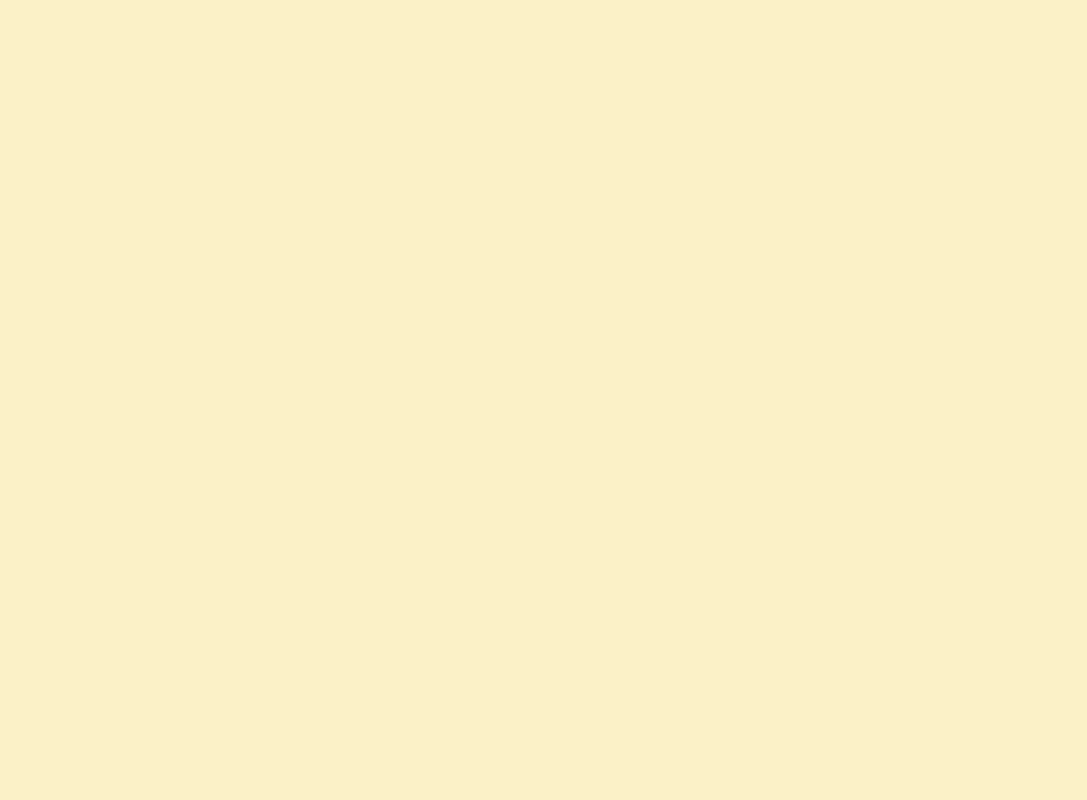
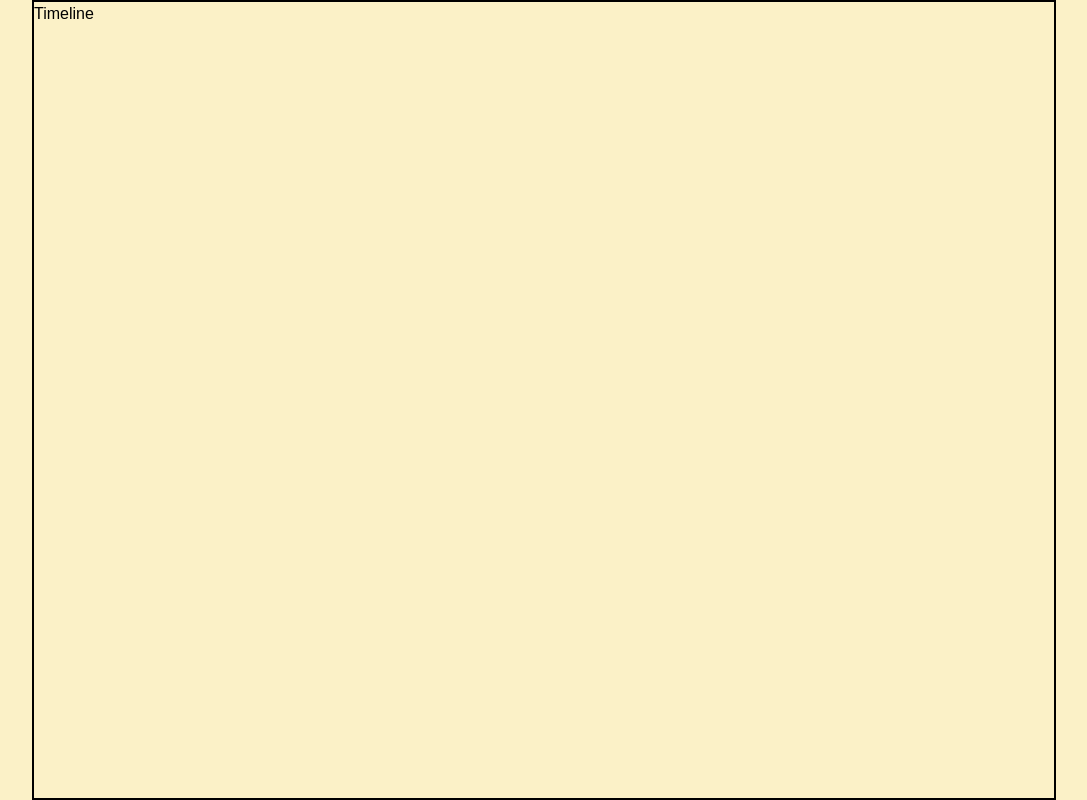
Before and after one commit to Unomars4/timeline, a React (Vite) app: page / in a window 1280 px wide. Shown: the whole page, without its empty margins (96-1183 px from the left). Built offline with nearby package versions, Linux system fonts and the light colour scheme.

Commit message:
feat: add timeline types

```diff
--- a/src/App.tsx
+++ b/src/App.tsx
@@ -1,5 +1,9 @@
 function App() {
-  return <main className="bg-light-100 dark:bg-dark-100"></main>;
+  return (
+    <main className="font-inter w-5xl min-h-screen mx-auto border-y-black border-2">
+      <h1>Timeline</h1>
+    </main>
+  );
 }
 
 export default App;
--- /dev/null
+++ b/src/types/index.ts
@@ -0,0 +1,21 @@
+export type TimelineObj = {
+  Id: number;
+  Episode: string;
+  Title: string;
+  Media: number;
+  Description: string;
+  Image: string;
+  Icon: string;
+  Audio: string;
+  RemoteId: string;
+  Status: 1 | 0;
+  isActive: 1 | 0;
+  inId: string;
+  CreateDate: string;
+  MediaName: string;
+  Category: string;
+  Epoch: number;
+  AudioSize: number;
+};
+
+export type Timeline = TimelineObj[];
```
Also changed, not shown: src/lib/api.ts (added), src/lib/utils.ts (added).
